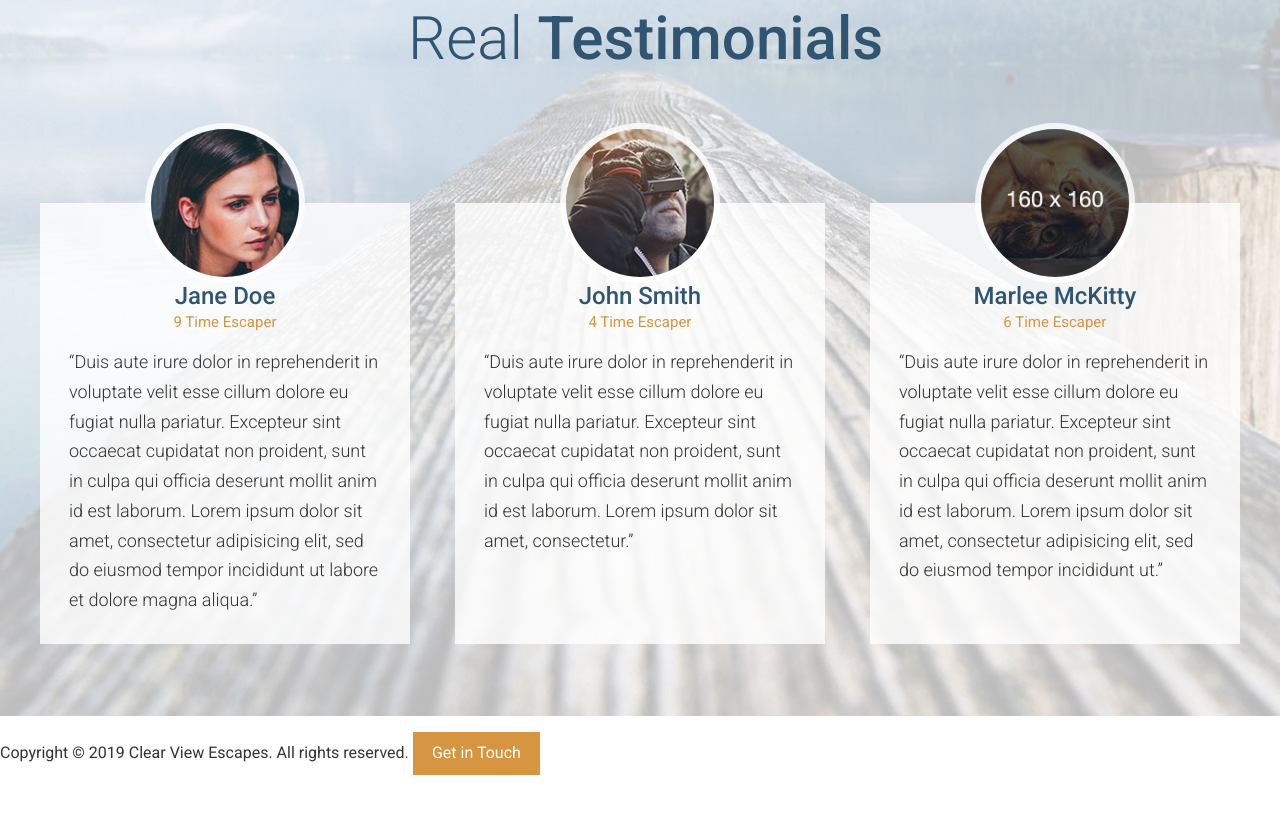
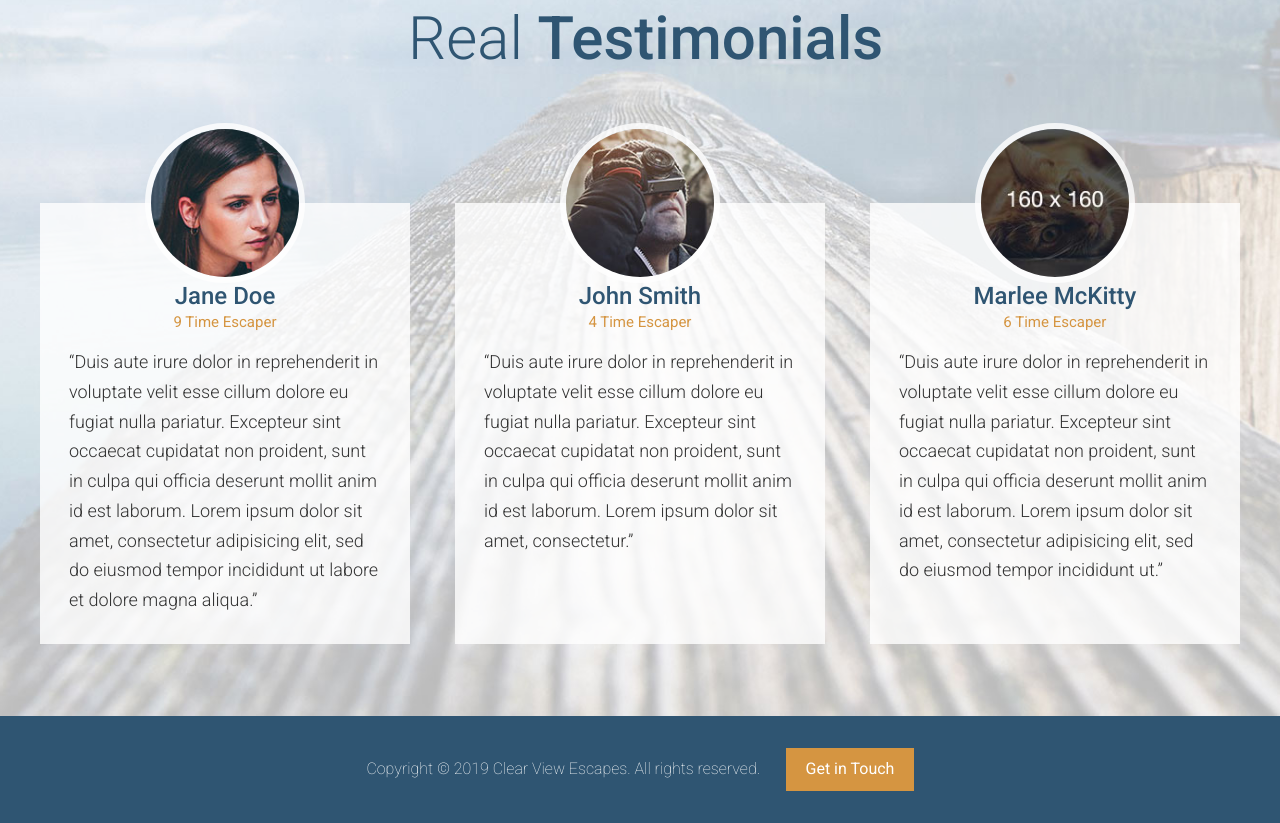
Before and after one commit to ChristopherBusbin/travel-startup, a website: page app/index.html in a window 1280 px wide. Shown: the part 3150-3973 px from the top of the page. Before the commit the page ends 3941 px from the top, so only its background shows below. Drawn offline with Linux system fonts and the light colour scheme.

Commit message:
Finished styling the footer.

```diff
--- /dev/null
+++ b/app/assets/styles/modules/_site-footer.css
@@ -0,0 +1,18 @@
+.site-footer {
+  background-color: $mainBlue;
+  color: #FFF;
+  padding: 1rem 0;
+  text-align: center;
+
+  &__text {
+    display: block;
+    margin-bottom: 1rem;
+    font-weight: 200;
+
+    @mixin atMedium {
+      display: inline;
+      margin-bottom: 0;
+      margin-right: 1.4rem;
+    }
+  }
+}
--- a/app/assets/styles/styles.css
+++ b/app/assets/styles/styles.css
@@ -13,3 +13,4 @@
 @import "modules/_feature-item";
 @import "modules/_testimonial";
 @import "modules/_sprite";
+@import "modules/_site-footer";
--- a/app/index.html
+++ b/app/index.html
@@ -124,7 +124,8 @@
             </div>
             <h3 class="testimonial__title">Jane Doe</h3>
             <h4 class="testimonial__subtitle">9 Time Escaper</h4>
-            <p>&ldquo;Duis aute irure dolor in reprehenderit in voluptate velit esse cillum dolore eu fugiat nulla pariatur. Excepteur sint occaecat cupidatat non proident, sunt in culpa qui officia deserunt mollit anim id est laborum. Lorem ipsum dolor sit
+            <p>&ldquo;Duis aute irure dolor in reprehenderit in voluptate velit esse cillum dolore eu fugiat nulla pariatur. Excepteur sint occaecat cupidatat non proident, sunt in culpa qui officia deserunt mollit anim id est laborum. Lorem ipsum
+              dolor sit
               amet, consectetur adipisicing elit, sed do eiusmod tempor incididunt ut labore et dolore magna aliqua.&rdquo;</p>
           </div>
 
@@ -136,7 +137,8 @@
             </div>
             <h3 class="testimonial__title">John Smith</h3>
             <h4 class="testimonial__subtitle">4 Time Escaper</h4>
-            <p>&ldquo;Duis aute irure dolor in reprehenderit in voluptate velit esse cillum dolore eu fugiat nulla pariatur. Excepteur sint occaecat cupidatat non proident, sunt in culpa qui officia deserunt mollit anim id est laborum. Lorem ipsum dolor sit
+            <p>&ldquo;Duis aute irure dolor in reprehenderit in voluptate velit esse cillum dolore eu fugiat nulla pariatur. Excepteur sint occaecat cupidatat non proident, sunt in culpa qui officia deserunt mollit anim id est laborum. Lorem ipsum
+              dolor sit
               amet, consectetur.&rdquo;</p>
           </div>
 
@@ -148,7 +150,8 @@
             </div>
             <h3 class="testimonial__title">Marlee McKitty</h3>
             <h4 class="testimonial__subtitle">6 Time Escaper</h4>
-            <p>&ldquo;Duis aute irure dolor in reprehenderit in voluptate velit esse cillum dolore eu fugiat nulla pariatur. Excepteur sint occaecat cupidatat non proident, sunt in culpa qui officia deserunt mollit anim id est laborum. Lorem ipsum dolor sit
+            <p>&ldquo;Duis aute irure dolor in reprehenderit in voluptate velit esse cillum dolore eu fugiat nulla pariatur. Excepteur sint occaecat cupidatat non proident, sunt in culpa qui officia deserunt mollit anim id est laborum. Lorem ipsum
+              dolor sit
               amet, consectetur adipisicing elit, sed do eiusmod tempor incididunt ut.&rdquo;</p>
           </div>
 
@@ -157,8 +160,10 @@
     </div>
   </div>
 
-  <footer>
-    <p>Copyright &copy; 2019 Clear View Escapes. All rights reserved. <a href="#" class="btn btn--orange">Get in Touch</a></p>
+  <footer class="site-footer">
+    <div class="wrapper">
+      <p><span class="site-footer__text">Copyright &copy; 2019 Clear View Escapes. All rights reserved. </span><a href="#" class="btn btn--orange">Get in Touch</a></p>
+    </div>
   </footer>
 </body>
 
--- a/app/temp/styles/styles.css
+++ b/app/temp/styles/styles.css
@@ -1081,3 +1081,25 @@
     height: 42px;
     background-position: 36.69752421959096% 45.792307692307695%;
   }
+
+.site-footer {
+  background-color: #2f5572;
+  color: #FFF;
+  padding: 1rem 0;
+  text-align: center;
+}
+
+.site-footer__text {
+    display: block;
+    margin-bottom: 1rem;
+    font-weight: 200;
+  }
+
+@media (min-width: 800px) {
+
+.site-footer__text {
+      display: inline;
+      margin-bottom: 0;
+      margin-right: 1.4rem
+  }
+  }
```
